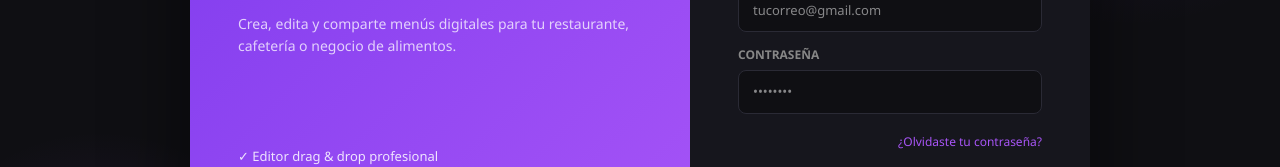
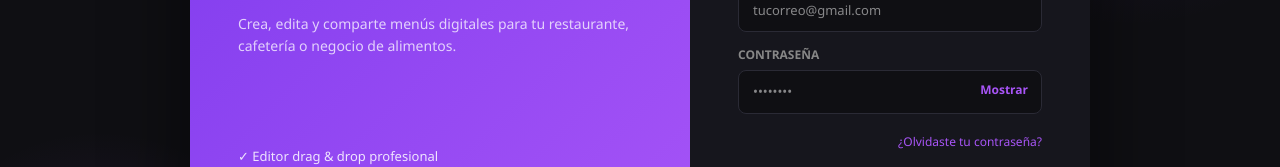
Before and after one commit to IRVINISAEL/EDITOR-MENU, a Next.js app in the folder menu-front/menus-app/: page /login in a window 1280 px wide. Shown: the part 371-538 px from the top of the page. Built offline with nearby package versions, Linux system fonts and the light colour scheme.

Commit message:
show password with toggle

```diff
--- a/menu-front/menus-app/src/app/login/page.tsx
+++ b/menu-front/menus-app/src/app/login/page.tsx
@@ -7,6 +7,8 @@ export default function Login() {
   const [email, setEmail] = useState("");
   const [password, setPassword] = useState("");
   const [negocio, setNegocio] = useState("");
+    const [showPassword, setShowPassword] = useState(false);
+
 
   const [mobile, setMobile] = useState(false);
   const [passwordError, setPasswordError] = useState("");
@@ -34,6 +36,7 @@ export default function Login() {
 
   const handleSubmit = async () => {
     const API = process.env.NEXT_PUBLIC_API_URL;
+    setShowPassword(false);
 
     if (modo === "login") {
       const res = await fetch(`${API}/api/auth/login`, {
@@ -244,8 +247,10 @@ export default function Login() {
               <label style={{ color: "#888", fontSize: 12, fontWeight: 600, display: "block", marginBottom: 6 }}>
                 CONTRASEÑA
               </label>
+              <div style={{ position: "relative" }}>
                 <input
-                type="password" placeholder="••••••••"
+                  type={showPassword ? "text" : "password"}
+                  placeholder="••••••••"
                   value={password} onChange={e => validarPassword(e.target.value)}
                   style={{
                     width: "100%", background: "#0f0f13",
@@ -256,6 +261,25 @@ export default function Login() {
                   onFocus={e => (e.target.style.borderColor = "#a855f7")}
                   onBlur={e => (e.target.style.borderColor = passwordError ? "#ef4444" : passwordFuerte ? "#22c55e" : "#2a2a35")}
                 />
+                <button
+                  type="button"
+                  onClick={() => setShowPassword(!showPassword)}
+                  style={{
+                    position: "absolute",
+                    top: mobile ? 14 : 11,
+                    right: 14,
+                    background: "transparent",
+                    border: "none",
+                    color: "#a855f7",
+                    cursor: "pointer",
+                    fontSize: 12,
+                    fontWeight: 600,
+                    padding: 0,
+                  }}
+                >
+                  {showPassword ? "Ocultar" : "Mostrar"}
+                </button>
+              </div>
               {modo === "registro" && password.length === 0 && (
                 <p style={{ color: "#666", fontSize: 11, marginTop: 5 }}>
                   Mínimo 8 caracteres, una mayúscula y un número
```
Lines whose indentation alone changed are shown as unchanged.
